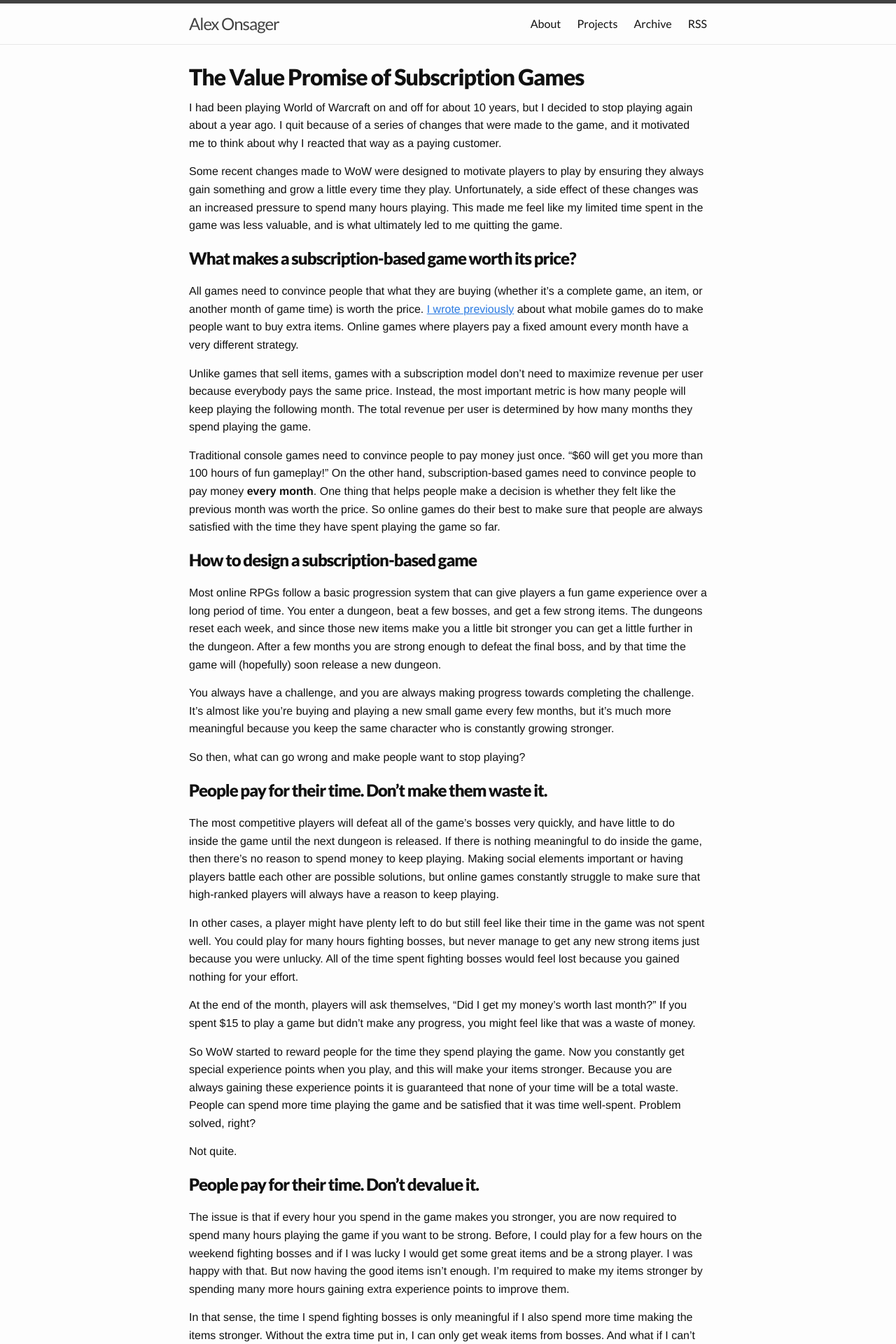
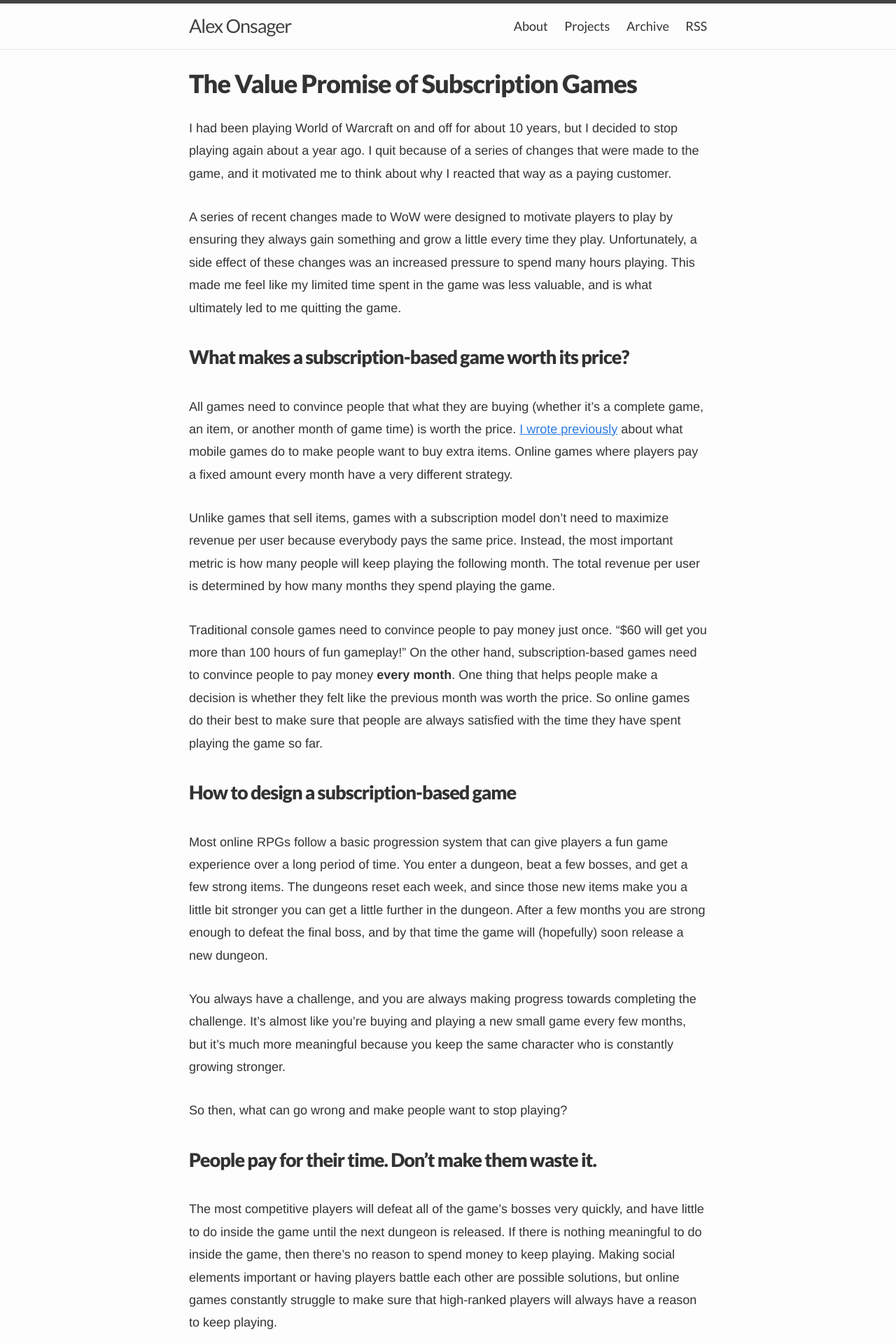
Before and after one commit to aonsager/aonsager.github.io, a Jekyll site: the page built from _posts/2018-10-18-the-value-promise-of-subscription-games.md, in a window 1280 px wide. Shown: the top 1920 px of the page at 70% size. Built offline with Jekyll 4.4.1, drawn with Linux system fonts in a browser that asks for light colours.

Commit message:
increase font sizes

```diff
--- a/_posts/2018-10-18-the-value-promise-of-subscription-games.md
+++ b/_posts/2018-10-18-the-value-promise-of-subscription-games.md
@@ -11,7 +11,7 @@
 
 I had been playing World of Warcraft on and off for about 10 years, but I decided to stop playing again about a year ago. I quit because of a series of changes that were made to the game, and it motivated me to think about why I reacted that way as a paying customer.
 
-Some recent changes made to WoW were designed to motivate players to play by ensuring they always gain something and grow a little every time they play. Unfortunately, a side effect of these changes was an increased pressure to spend many hours playing. This made me feel like my limited time spent in the game was less valuable, and is what ultimately led to me quitting the game.
+A series of recent changes made to WoW were designed to motivate players to play by ensuring they always gain something and grow a little every time they play. Unfortunately, a side effect of these changes was an increased pressure to spend many hours playing. This made me feel like my limited time spent in the game was less valuable, and is what ultimately led to me quitting the game.
 
 ## What makes a subscription-based game worth its price?
 
--- a/_sass/minima.scss
+++ b/_sass/minima.scss
@@ -4,15 +4,15 @@
 
 $base-font-family: Lato, Arial, sans-serif !default;
 $body-font-family: 'Helvetica Neue', Helvetica, Arial, sans-serif !default;
-$base-font-size:   16px !default;
+$base-font-size:   18px !default;
 $base-font-weight: 400 !default;
 $bold-font-weight: 900 !default;
 $small-font-size:  $base-font-size * 0.875 !default;
-$base-line-height: 1.6 !default;
+$base-line-height: 1.8 !default;
 
 $spacing-unit:     30px !default;
 
-$text-color:       #111 !default;
+$text-color:       #333 !default;
 $background-color: #fdfdfd !default;
 $brand-color:      #2a7ae2 !default;
 
--- a/_sass/minima/_base.scss
+++ b/_sass/minima/_base.scss
@@ -34,7 +34,7 @@
 p, blockquote, pre,
 ul, ol, dl, figure,
 %vertical-rhythm {
-  margin-bottom: $spacing-unit / 2;
+  margin-bottom: $spacing-unit;
 }
 
 
--- a/_sass/minima/_layout.scss
+++ b/_sass/minima/_layout.scss
@@ -12,7 +12,7 @@
 
 .site-title {
   @include relative-font-size(1.5);
-  line-height: $base-line-height * $base-font-size * 2.25;
+  line-height: $base-line-height * $base-font-size * 2;
   letter-spacing: -1px;
   margin-bottom: 0;
   float: left;
@@ -25,7 +25,7 @@
 
 .site-nav {
   float: right;
-  line-height: $base-line-height * $base-font-size * 2.25;
+  line-height: $base-line-height * $base-font-size * 2;
 
   .nav-trigger {
       display: none;
@@ -207,7 +207,7 @@
     }
   }
   &.link {
-    margin-top: -10px;
+    margin-top: $spacing-unit * -2 / 3;
   }
 }
 
```
